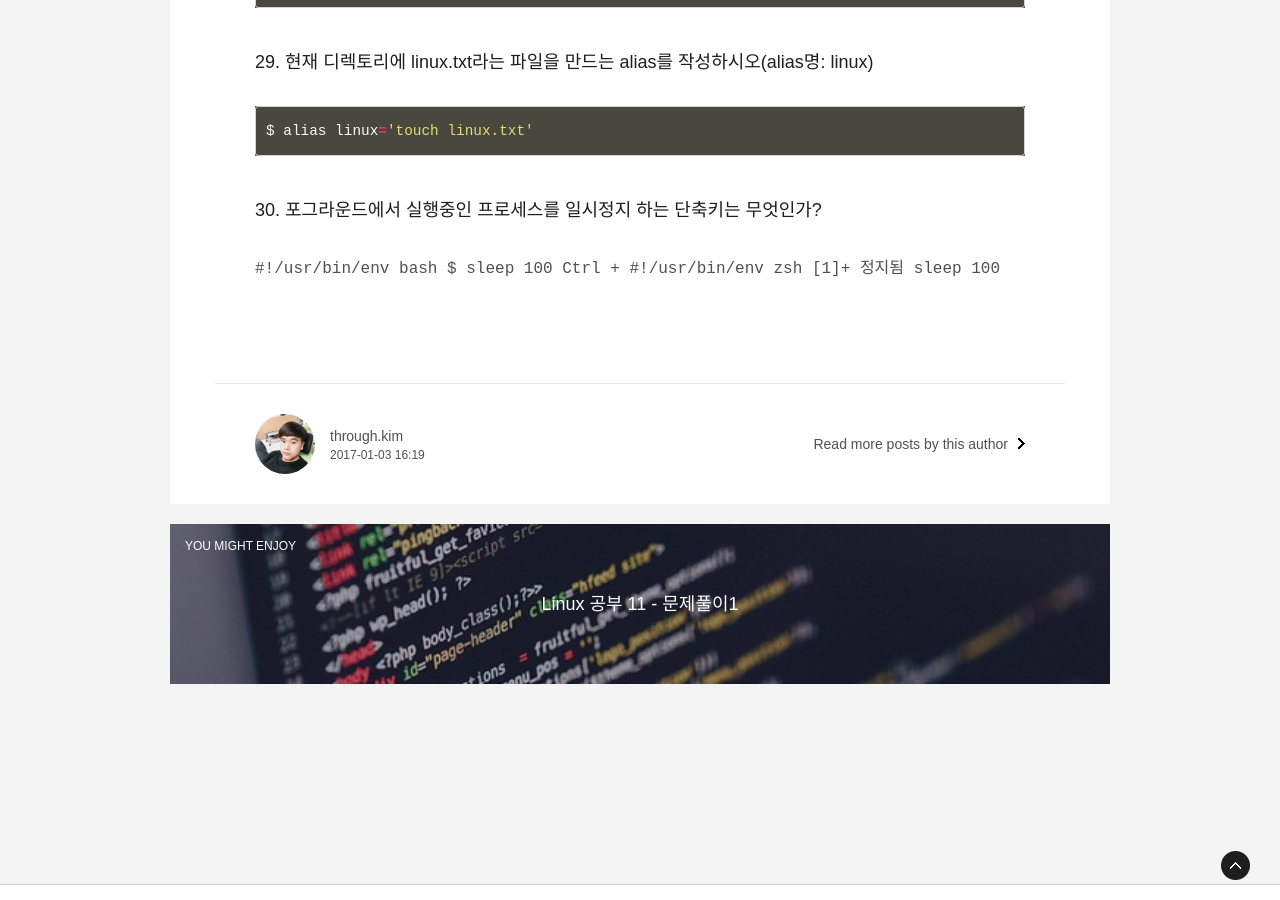
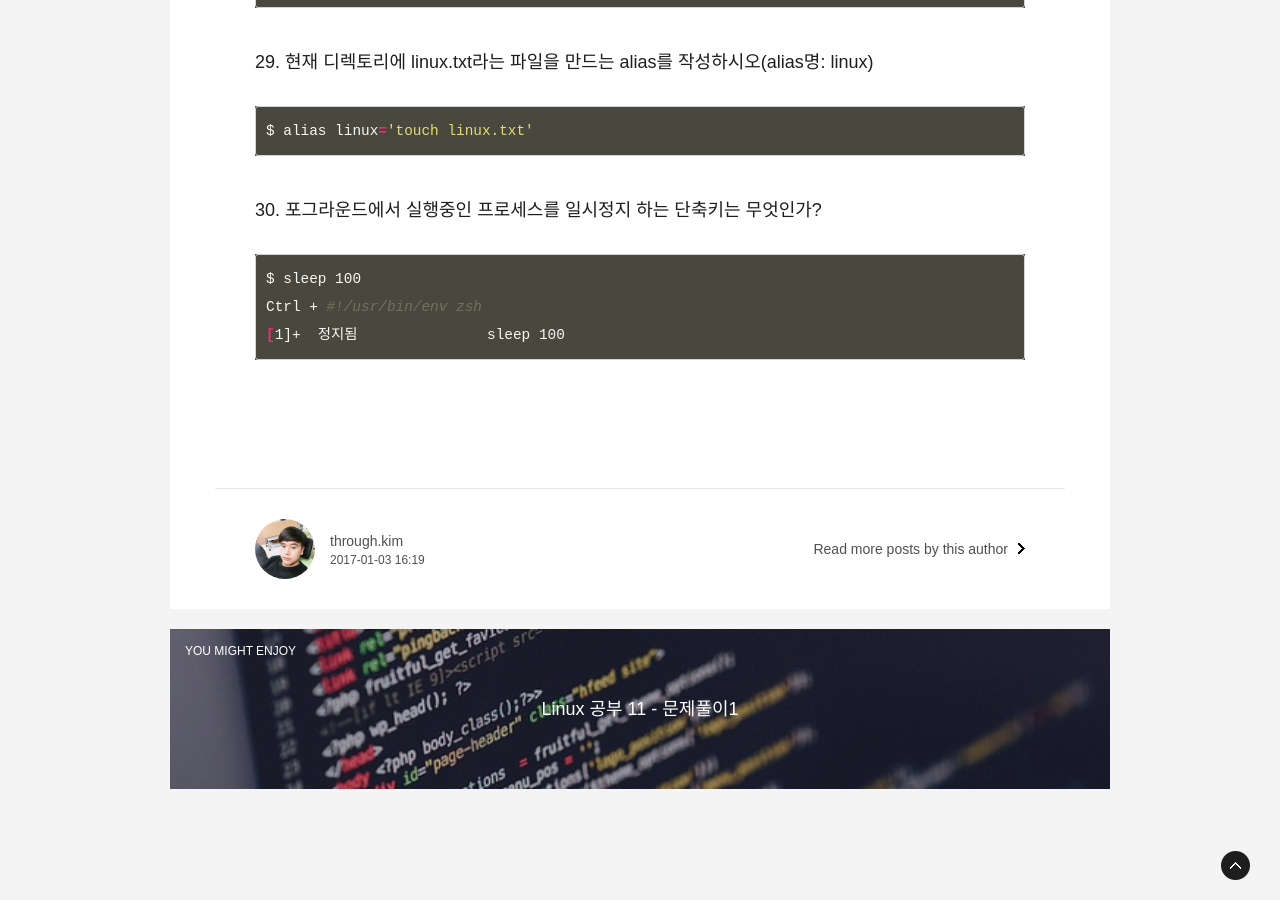
Before and after one commit to ThroughKim/throughkim.github.com, a Jekyll site: the page built from _posts/2017-01-04-linux-12.md, in a window 1280 px wide and 900 px high, scrolled down 7913 px. Built offline with Jekyll 4.4.1, drawn with Linux system fonts in a browser that asks for light colours; some web fonts are replaced.

Commit message:
upload blog

````diff
--- a/_posts/2017-01-04-linux-12.md
+++ b/_posts/2017-01-04-linux-12.md
@@ -258,7 +258,7 @@ $ alias linux='touch linux.txt'
 ```
 
 ### 30. 포그라운드에서 실행중인 프로세스를 일시정지 하는 단축키는 무엇인가?
-```#!/usr/bin/env bash
+```bash
 $ sleep 100
 Ctrl + #!/usr/bin/env zsh
 [1]+  정지됨               sleep 100
````
